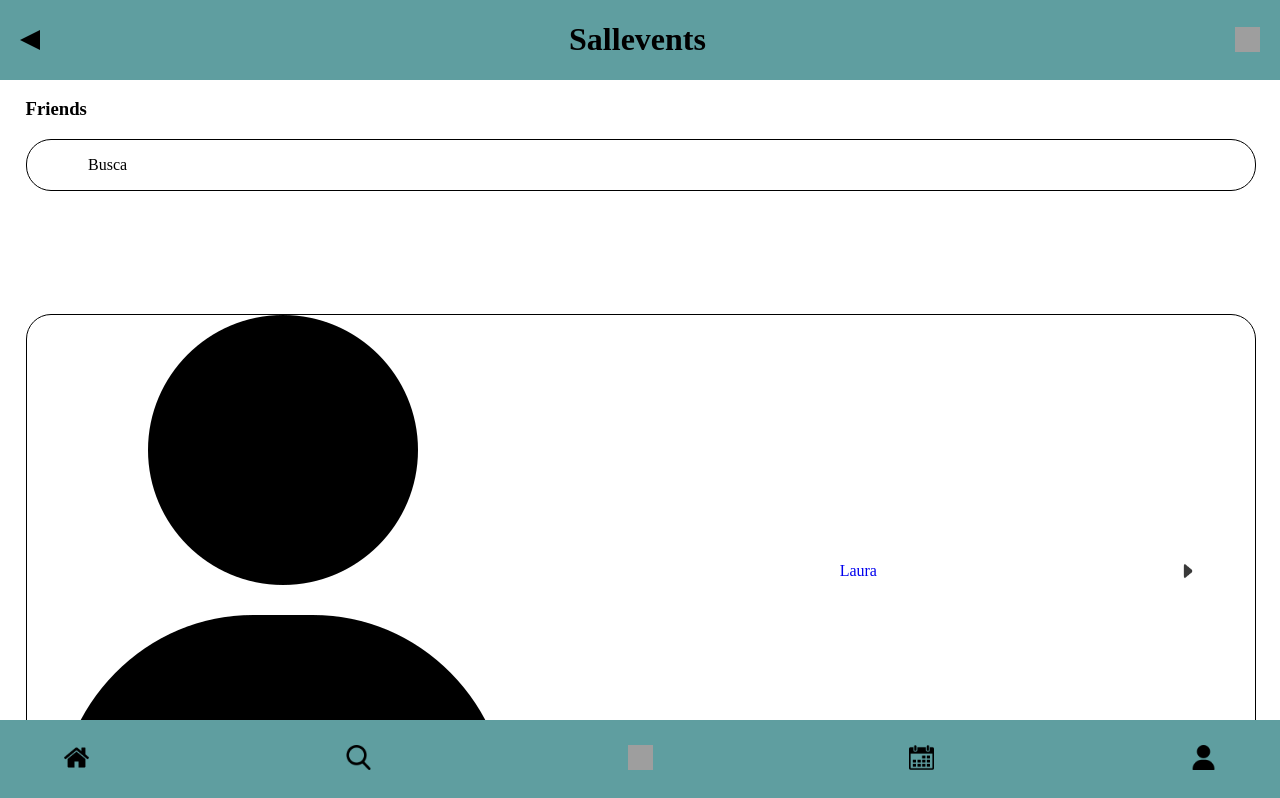
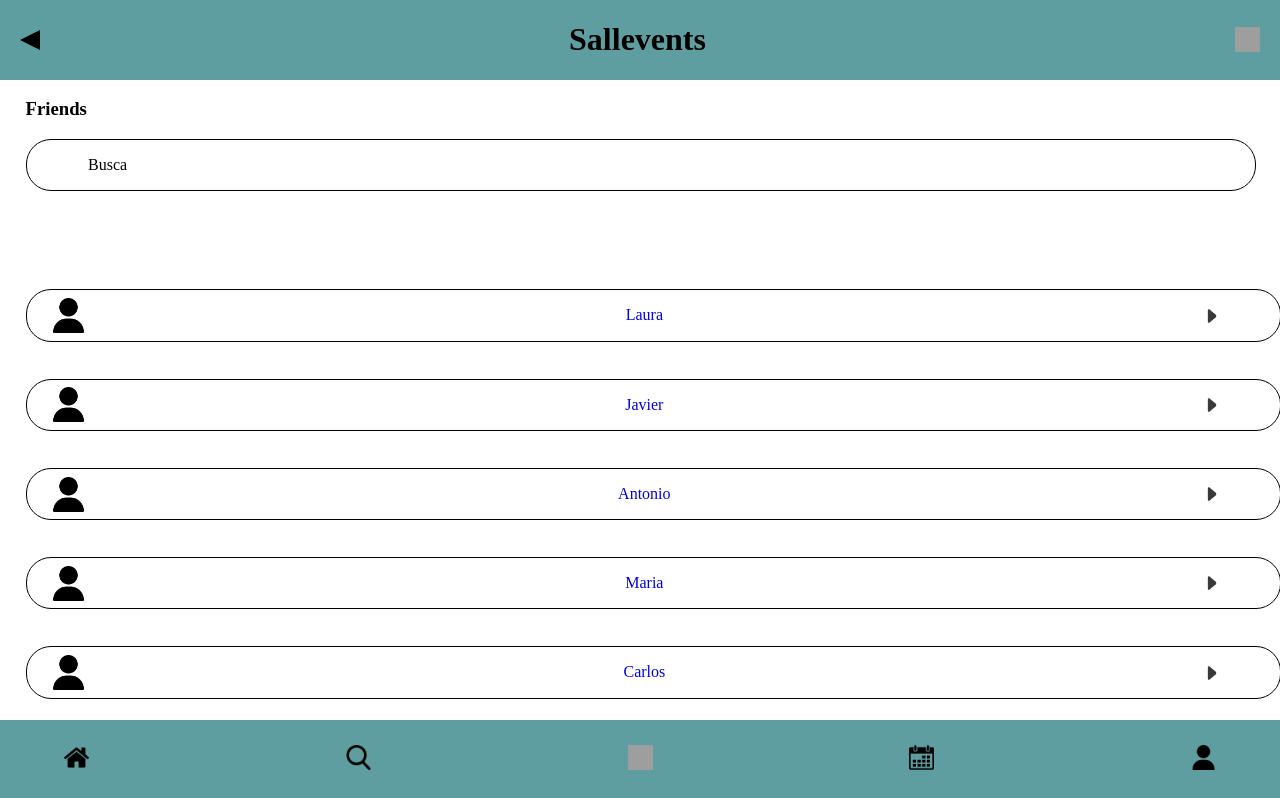
Before and after one commit to mateogalache/PWI-G03, a Vue app: page /ListaAmigosAjena in a window 1280 px wide. Shown: the top 798 px of the page. Built offline with nearby package versions, Linux system fonts and the light colour scheme; grey boxes are pictures that could not be loaded.

Commit message:
listas amigos

```diff
--- a/src/views/ListaAmigos.vue
+++ b/src/views/ListaAmigos.vue
@@ -17,28 +17,28 @@ import Header2 from '../components/Header2.vue'
             </section>
 
             <section class = "PContainer5">
-                <img src="src/assets/usuario.png" class = "perfil">
+                <img src="src/assets/usuario.png" class = "perfil" width="35" height="35">
                 <a href="PerfilAmigo"><p class = "nombre5">Nombre</p></a>
                 <div class = "Clogo5">
                     <img src="src\assets\flecha.png" class = "icon5" alt="tick">
                 </div>
             </section>
             <section class = "PContainer5">
-                <img src="src/assets/usuario.png" class = "perfil">
+                <img src="src/assets/usuario.png" class = "perfil" width="35" height="35" >
                 <a href="PerfilAmigo"><p class = "nombre5">Nombre</p></a>
                 <div class = "Clogo5">
-                    <img src="src\assets\flecha.png" class = "icon5" alt="tick">
+                    <img src="src\assets\flecha.png" class = "icon5"  alt="tick">
                 </div>
             </section>
             <section class = "PContainer5">
-                <img src="src/assets/usuario.png" class = "perfil">
+                <img src="src/assets/usuario.png" class = "perfil" width="35" height="35">
                 <a href="PerfilAmigo"><p class = "nombre5">Nombre</p></a>
                 <div class = "Clogo5">
-                    <img src="src\assets\flecha.png" class = "icon5" alt="tick">
+                    <img src="src\assets\flecha.png" class = "icon5"  alt="tick">
                 </div>
             </section>
             <section class="PContainer5">
-                <img src="src/assets/usuario.png" class="perfil">
+                <img src="src/assets/usuario.png" class="perfil" width="35" height="35">
                 <a href="PerfilAmigo">
                     <p class="nombre5">Nombre</p>
                 </a>
@@ -47,7 +47,7 @@ import Header2 from '../components/Header2.vue'
                 </div>
             </section>
             <section class="PContainer5">
-                <img src="src/assets/usuario.png" class="perfil">
+                <img src="src/assets/usuario.png" class="perfil" width="35" height="35">
                 <a href="PerfilAmigo">
                     <p class="nombre5">Nombre</p>
                 </a>
@@ -56,7 +56,7 @@ import Header2 from '../components/Header2.vue'
                 </div>
             </section>
             <section class="PContainer5">
-                <img src="src/assets/usuario.png" class="perfil">
+                <img src="src/assets/usuario.png" class="perfil" width="35" height="35">
                 <a href="PerfilAmigo">
                     <p class="nombre5">Nombre</p>
                 </a>
@@ -107,6 +107,7 @@ import Header2 from '../components/Header2.vue'
     border-radius: 25px;
     width: 100%;
     justify-content: space-between;
+    padding-left: 2%;
 
 
 
--- a/src/views/ListaAmigosAjena.vue
+++ b/src/views/ListaAmigosAjena.vue
@@ -17,35 +17,35 @@ import Header2 from '../components/Header2.vue'
             </div>
 
             <section class = "PContainer6">
-                <img src="src/assets/usuario.png" class = "perfil">
+                <img src="src/assets/usuario.png" class = "perfil" width="35" height="35">
                 <a href="PerfilAjeno"><p class = "nombre6">Laura</p></a>
                 <div class = "Clogo6">
                     <img src="src\assets\flecha.png" class = "icon6" alt="tick">
                 </div>
             </section>
             <section class = "PContainer6">
-                <img src="src/assets/usuario.png" class = "perfil">
+                <img src="src/assets/usuario.png" class = "perfil" width="35" height="35">
                 <a href="PerfilAjeno"><p class = "nombre6">Javier</p></a>
                 <div class = "Clogo6">
                     <img src="src\assets\flecha.png" class = "icon6" alt="tick">
                 </div>
             </section>
             <section class = "PContainer6">
-                <img src="src/assets/usuario.png" class = "perfil">
+                <img src="src/assets/usuario.png" class = "perfil" width="35" height="35">
                 <a href="PerfilAjeno"><p class = "nombre6">Antonio</p></a>
                 <div class = "Clogo6">
                     <img src="src\assets\flecha.png" class = "icon6" alt="tick">
                 </div>
             </section>
             <section class = "PContainer6">
-                <img src="src/assets/usuario.png" class = "perfil">
+                <img src="src/assets/usuario.png" class = "perfil" width="35" height="35">
                 <a href="PerfilAjeno"><p class = "nombre6">Maria</p></a>
                 <div class = "Clogo6">
                     <img src="src\assets\flecha.png" class = "icon6" alt="tick">
                 </div>
             </section>
             <section class = "PContainer6">
-                <img src="src/assets/usuario.png" class = "perfil">
+                <img src="src/assets/usuario.png" class = "perfil" width="35" height="35">
                 <a href="PerfilAjeno"><p class = "nombre6">Carlos</p></a>
                 <div class = "Clogo6">
                     <img src="src\assets\flecha.png" class = "icon6" alt="tick">
@@ -82,7 +82,7 @@ import Header2 from '../components/Header2.vue'
     padding-left: 5%;
 }
 .PContainer6{
-    margin-top: 5%;
+    margin-top: 3%;
     display: flex;
     flex-direction: row;
     align-items: center;
@@ -90,6 +90,7 @@ import Header2 from '../components/Header2.vue'
     border-radius: 25px;
     width: 100%;
     justify-content: space-between;
+    padding-left: 2%;
 
 
 
@@ -107,5 +108,4 @@ import Header2 from '../components/Header2.vue'
     margin-left: 10%;
     margin-right: 10%;
 }
-
 </style>
```
